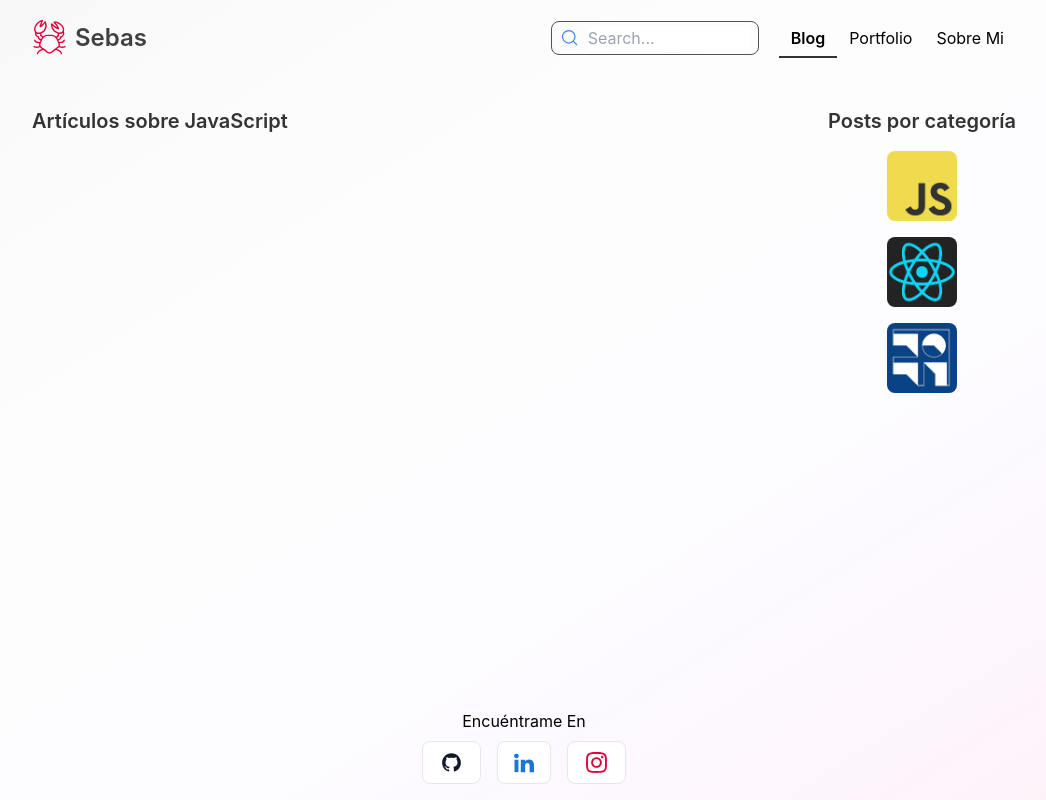
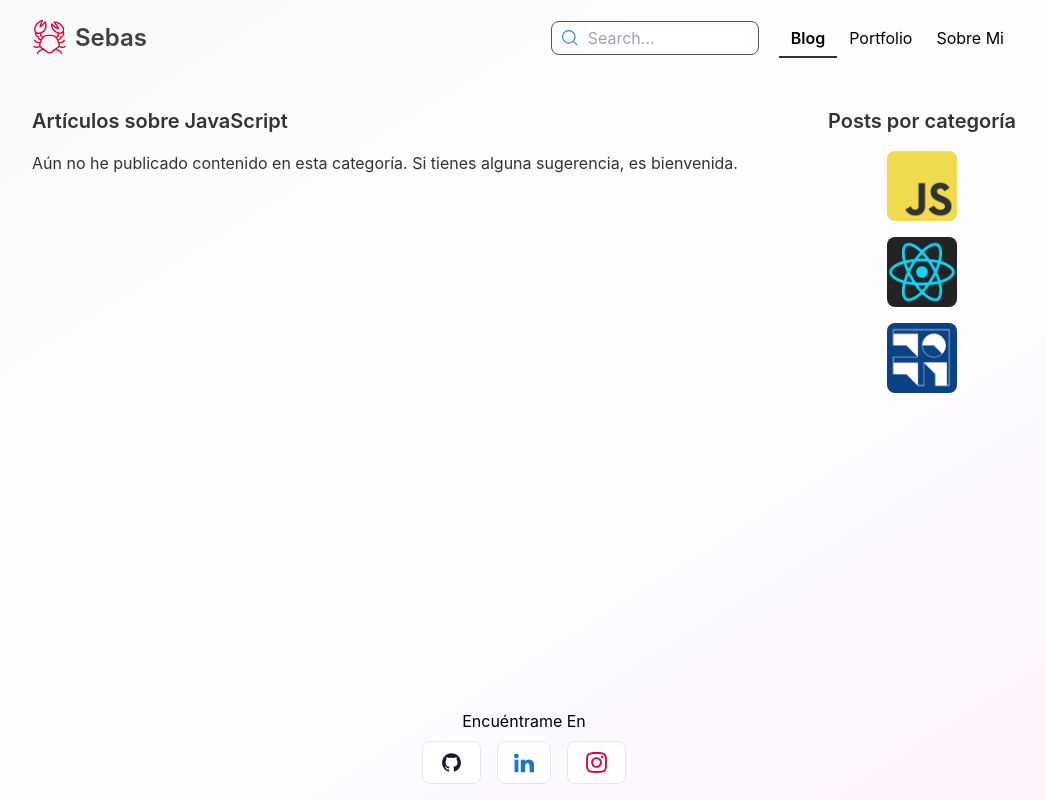
Before and after one commit to sebas-pena/sebaspena.com, a Next.js app: page /blog/keyword/javascript in a window 1280 px wide. Shown: the whole page, without its empty margins (116-1162 px from the left). Built offline with nearby package versions, Linux system fonts and the light colour scheme.

Commit message:
feat: Add placeholder message for empty category

```diff
--- a/app/blog/keyword/[keyword]/page.tsx
+++ b/app/blog/keyword/[keyword]/page.tsx
@@ -36,9 +36,14 @@ const KeyWordFilteredPage = ({ params }: Props) => {
 					}
 				</h1>
 				<div className="flex flex-col gap-4">
-					{posts.map((post) => (
-						<PostCard {...post} key={post.slug} />
-					))}
+					{posts.length ? (
+						posts.map((post) => <PostCard {...post} key={post.slug} />)
+					) : (
+						<h2>
+							Aún no he publicado contenido en esta categoría. Si tienes alguna
+							sugerencia, es bienvenida.
+						</h2>
+					)}
 				</div>
 			</main>
 			<BlogAside keywords={POSTS_MAIN_CATEGORIES} />
```
